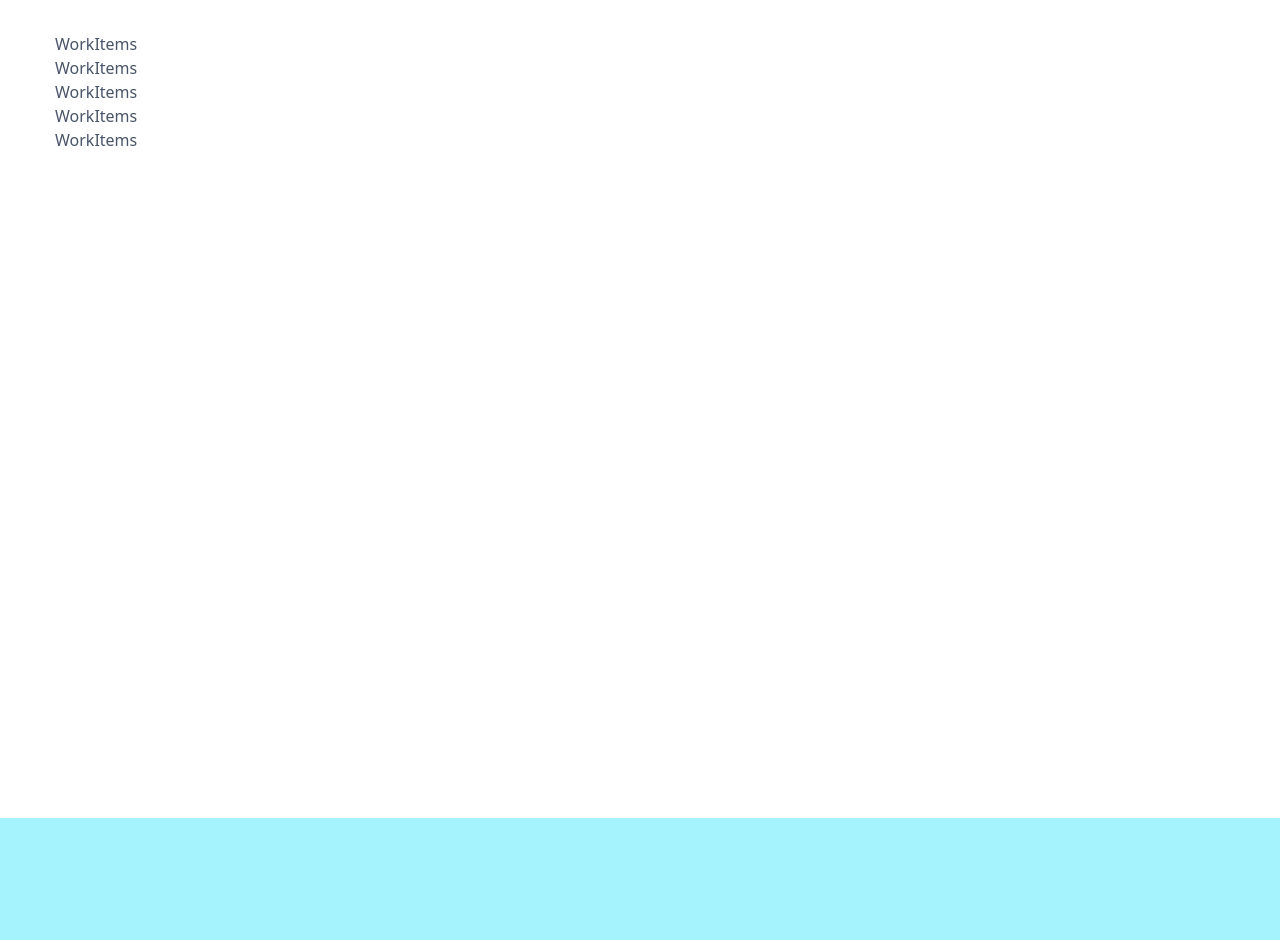
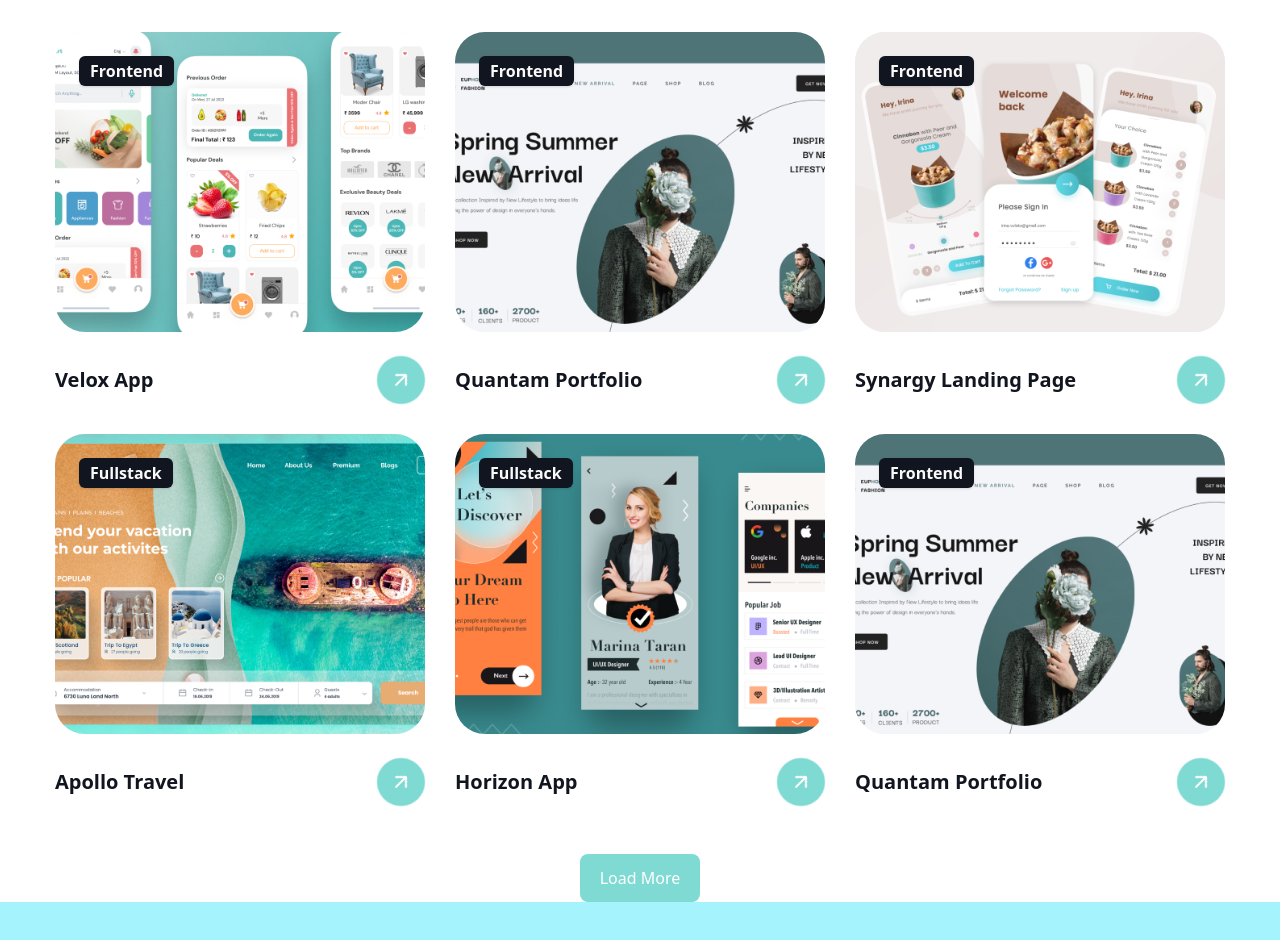
Before and after one commit to abuhosain/latest-portfolio, a Next.js app: page / in a window 1280 px wide. Shown: the part 2760-3700 px from the top of the page. Built offline with nearby package versions, Linux system fonts and the light colour scheme.

Commit message:
work section done

```diff
--- a/components/Work/Work.jsx
+++ b/components/Work/Work.jsx
@@ -9,31 +9,91 @@ const data = [
   {
     href: "",
     category: "frontend",
-    image: "/assets/work/thumb-3.jpg",
+    image: "/assets/work/thumb-3.png",
     title: "Velox App",
   },
   {
     href: "",
     category: "frontend",
-    image: "/assets/work/thumb-4.jpg",
+    image: "/assets/work/thumb-4.png",
     title: "Quantam Portfolio",
   },
   {
     href: "",
     category: "frontend",
-    image: "/assets/work/thumb-5.jpg",
+    image: "/assets/work/thumb-5.png",
     title: "Synargy Landing Page",
   },
   {
     href: "",
     category: "fullstack",
-    image: "/assets/work/thumb-6.jpg",
+    image: "/assets/work/thumb-6.png",
     title: "Apollo Travel",
   },
   {
     href: "",
     category: "fullstack",
-    image: "/assets/work/thumb-7.jpg",
+    image: "/assets/work/thumb-7.png",
+    title: "Horizon App",
+  },
+  {
+    href: "",
+    category: "frontend",
+    image: "/assets/work/thumb-4.png",
+    title: "Quantam Portfolio",
+  },
+  {
+    href: "",
+    category: "frontend",
+    image: "/assets/work/thumb-5.png",
+    title: "Synargy Landing Page",
+  },
+  {
+    href: "",
+    category: "fullstack",
+    image: "/assets/work/thumb-6.png",
+    title: "Apollo Travel",
+  },
+  {
+    href: "",
+    category: "fullstack",
+    image: "/assets/work/thumb-7.png",
+    title: "Horizon App",
+  },
+  {
+    href: "",
+    category: "fullstack",
+    image: "/assets/work/thumb-6.png",
+    title: "Apollo Travel",
+  },
+  {
+    href: "",
+    category: "fullstack",
+    image: "/assets/work/thumb-7.png",
+    title: "Horizon App",
+  },
+  {
+    href: "",
+    category: "frontend",
+    image: "/assets/work/thumb-4.png",
+    title: "Quantam Portfolio",
+  },
+  {
+    href: "",
+    category: "frontend",
+    image: "/assets/work/thumb-5.png",
+    title: "Synargy Landing Page",
+  },
+  {
+    href: "",
+    category: "fullstack",
+    image: "/assets/work/thumb-6.png",
+    title: "Apollo Travel",
+  },
+  {
+    href: "",
+    category: "fullstack",
+    image: "/assets/work/thumb-7.png",
     title: "Horizon App",
   },
 ];
@@ -62,7 +122,7 @@ const Work = () => {
 
   // handle load more button click
   const loadMoreItem = () => {
-    setVisibleItems(visibleItems + 2);
+    setVisibleItems(visibleItems + 3);
   };
   return (
     <section className="pt-24 min-h-[1000px] " id="work">
@@ -89,15 +149,29 @@ const Work = () => {
           </div>
           {/* render content for the selected tab */}
           <TabsContent value={tabValue} className="w-full">
-            <div>
+            <div className="grid grid-cols-1 lg:grid-cols-3 gap-[30px]">
               <AnimatePresence>
                 {filterWork.slice(0, visibleItems).map((item, index) => (
-                  <motion.div key={index}>
+                  <motion.div
+                    key={index}
+                    initial={{ opacity: 0, y: 20 }}
+                    animate={{ opacity: 1, y: 0 }}
+                    exit={{ opacity: 0, y: 20 }}
+                    transition={{ duration: 0.3 }}
+                  >
                     <WorkItems {...item} />
                   </motion.div>
                 ))}
               </AnimatePresence>
             </div>
+            {/* Load more button */}
+            {visibleItems < filterWork.length && (
+              <div className="flex justify-center mt-12">
+                <button onClick={loadMoreItem} className="btn btn-accent">
+                  Load More
+                </button>
+              </div>
+            )}
           </TabsContent>
         </Tabs>
       </div>
--- a/components/Work/WorkItems.jsx
+++ b/components/Work/WorkItems.jsx
@@ -3,7 +3,30 @@ import Link from "next/link";
 import { FiArrowRight } from "react-icons/fi";
 import { Badge } from "../ui/badge";
 const WorkItems = ({ href, category, image, title }) => {
-  return <div>WorkItems</div>;
+  return (
+    <Link href="/" className="group">
+      <div className="w-full h-[300px] p-8 rounded-[30px] flex items-center justify-center mb-6 relative overflow-hidden bg-[#f4f4f4]">
+        <Badge className="bg-primary text-base absolute z-40 top-6 left-6 capitalize">
+          {category}
+        </Badge>
+        <Image
+          src={image}
+          alt={title}
+          priority
+          fill
+          className="object-cover group-hover:scale-105 transition-all duration-500"
+        />
+      </div>
+      <div className="flex items-center justify-center">
+        <div className="flex-1">
+          <h3 className="h3">{title}</h3>
+        </div>
+        <button className="bg-accent text-white rounded-full w-[48px] h-[48px] flex items-center justify-center -rotate-45 group-hover:rotate-0 transition-all  duration-500">
+          <FiArrowRight className="text-2xl" />
+        </button>
+      </div>
+    </Link>
+  );
 };
 
 export default WorkItems;
```
